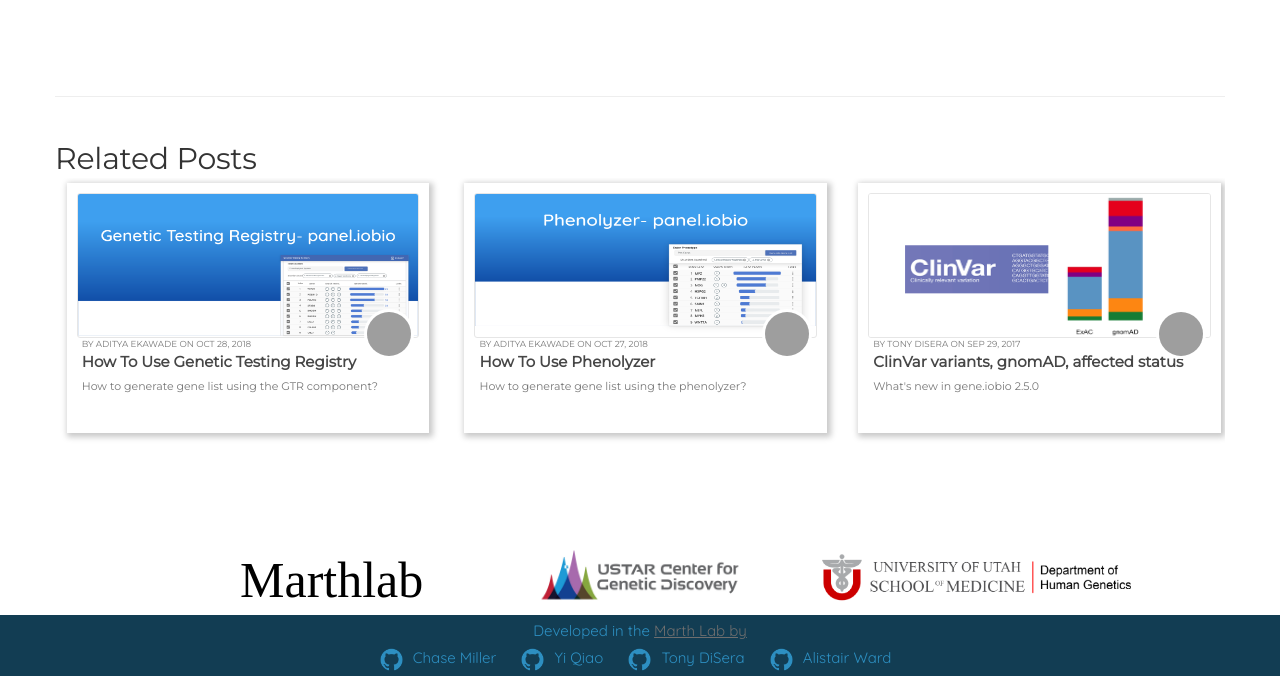
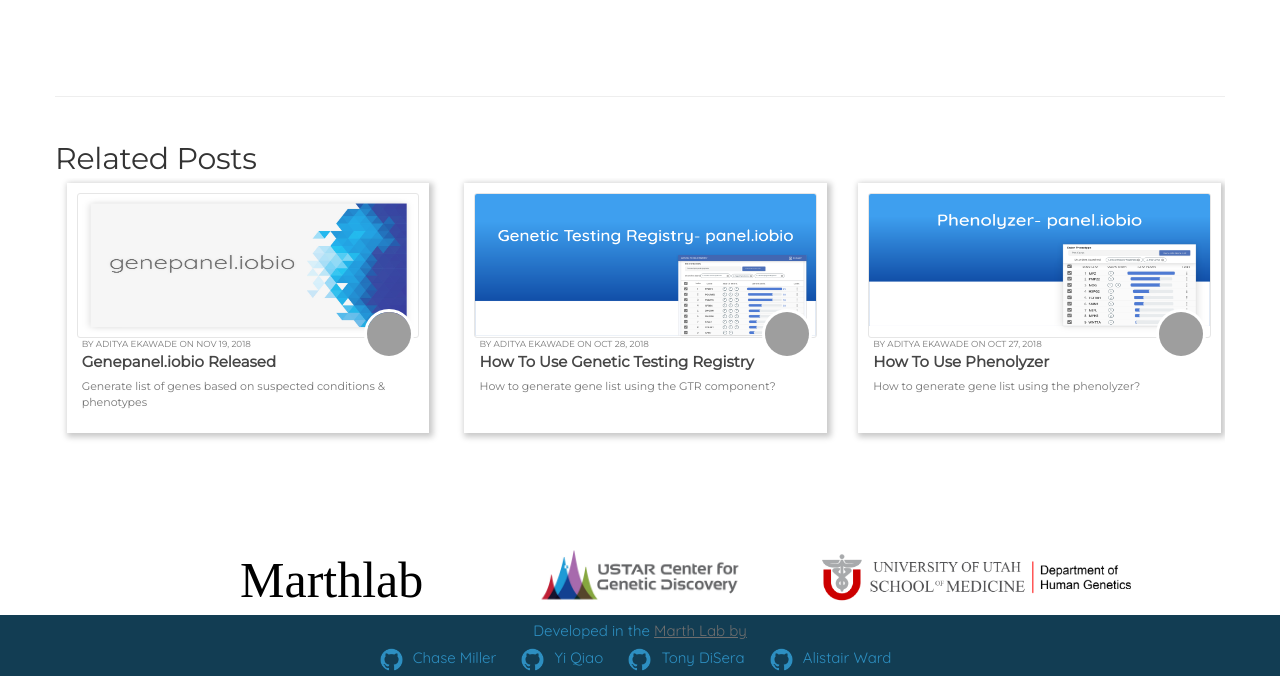
Before and after one commit to iobio/homepage, a Jekyll site: the page built from _posts/2018-07-20-gene_3.0.md, in a window 1280 px wide and 900 px high, scrolled down 6191 px, cut to the strip 223-900 px from the top of the window. Built offline with Jekyll 4.4.1, drawn with Linux system fonts in a browser that asks for light colours; nearby versions of some CDN libraries; some web fonts are replaced; grey boxes are pictures that could not be loaded.

Commit message:
genepanel release blog

```diff
--- /dev/null
+++ b/_posts/2018-11-19-genepanel.iobio-released.md
@@ -0,0 +1,98 @@
+---
+layout: post
+title: Genepanel.iobio Released
+image: /public/images/blog/panel/release/genepanel-banner.png
+subtitle: Generate list of genes based on suspected conditions & phenotypes
+tags:
+  - Aditya Ekawade
+  - panel.iobio
+---
+
+<br>
+Today we’re excited to release a brand new app, <a href="https://genepanel.iobio.io/">genepanel.iobio</a>, to the iobio suite.  This tool will allow you to build gene lists for use in other iobio tools or in other analyses. Regardless of where you use your gene lists, <a href="https://genepanel.iobio.io/">genepanel.iobio</a> strives to provide you with the most pertinent gene list possible, furthering your genetic diagnosis capabilities.
+
+<br>
+
+Armed with the knowledge of the NCBI’s <a href="https://www.ncbi.nlm.nih.gov/gtr/">genetic testing registry</a> (GTR), Phenolyzer from the <a href="http://wglab.org/">Wang Genomics Lab</a>, and your own personal experience, <a href="https://genepanel.iobio.io/">genepanel.iobio</a> integrates all of these sources into a modern, intuitive web app. These resources have a rich array of information, but extracting a simple list of genes can be difficult. This new app makes it easy by pulling only the most relevant information in real-time
+
+<br>
+
+<a href="https://genepanel.iobio.io/">Genepanel.iobio</a> is open-source and free for academic use. We think it is extremely useful as a standalone app, but is especially valuable in generating lists of genes for powering variant interrogation in our <a href="https://gene.iobio.io/">gene.iobio</a> app. You can quickly generate high confidence gene lists, based on the presence of a gene on many commercial panel tests, modes of inheritance etc.; choose to consider panels submitted to GTR by specific vendors, or review the panel tests associated with the searched conditions. These lists can be easily expanded or contracted to support your downstream research. You can learn more about how to use the <a href="http://iobio.io/user_guides/2018/10/28/how-to-use-gtr/">GTR</a> and <a href="http://iobio.io/user_guides/2018/10/27/how-to-use-phenolyzer/">Phenolyzer</a> resources in <a href="https://genepanel.iobio.io/">genepanel.iobio</a>.
+
+<br>
+
+This is a brand new app, and we’d love to hear your opinions. If you have any comments or suggestions, please don’t hesitate to tell us how we can improve this app!
+
+<br>
+<br>
+
+#### Workflow
+<br>
+This simple example will demonstrate the workflow of the application. Here we show how curate a comprehensive list of genes for the condition “Dejerine-Sottas disease” <i>(an inherited neurological disorder)</i> based on the syndrome and associated phenotypes.
+
+<br>
+
+<strong>Generating a gene list using the Genetic Testing Registry</strong>
+<br>
+
+Start by typing the condition name “Dejerine-Sottas disease” in the search box provided. Search term will be autocompleted as you type. You can also enter free-form text if a term doesn’t match exactly.
+
+<div>
+    <img src="/public/images/blog/panel/release/condition-term.png" style="width:80%">
+</div>
+<br>
+Gene results are then displayed in a simple table, with genes occurring in the most panels at the top. The genes marked with the “shield icon” are genes that GTR defines as known associated genes. Often times, mutations within these genes are what define the specific disorder. These genes are given priority and occur at the top of the list.
+
+<div>
+    <img src="/public/images/blog/panel/release/gtr-results.png" style="width:80%;margin:10px 0px 25px 0px;">
+</div>
+
+<br>
+
+<strong>Generating a gene list using the Phenolyzer</strong>
+<br>
+
+Similar to the GTR, type the phenotype terms in the search box provided. In this example, we search for “pes cavus”, “distal muscle weakness” and “hammertoes” which are some of the phenotypes associated with the “Dejerine-Sottas disease”.
+
+<br>
+
+<div>
+    <img src="/public/images/blog/panel/release/phenolyzer-terms.png" style="width:80%">
+</div>
+<br>
+The resulting gene list is displayed in a simple table and it is sorted based on the Phenolyzer score. The column “Search Term” in the table indicates the gene associated with its respective phenotype. For example (1) in this column indicates “distal muscle weakness, (2) indicates “pes cavus” and (3) indicates “hammertoes”.
+
+<div>
+    <img src="/public/images/blog/panel/release/phenolyzer-results.png" style="width:80%;margin:10px 0px 25px 0px;">
+</div>
+
+<br>
+
+<strong>Adding your own gene list</strong>
+<br>
+
+The app also allows you to add your own gene lists.  These can be simply entered into the search box or copied and pasted as multiple genes. The app will also autocomplete gene names and alert you if a gene name isn’t right.
+
+<br>
+
+<div>
+    <img src="/public/images/blog/panel/release/added-genes.png" style="width:80%">
+</div>
+
+<br>
+
+<strong>Summarizing results from all resources</strong>
+<br>
+
+The results from all the resources are propagated to the summary page. From our example above, here is a comprehensive gene list for Dejerine-Sottas disease and its associated phenotypes, as well as some manually added genes.
+
+<br>
+
+<div>
+    <img src="/public/images/blog/panel/release/summary-screen.png" style="width:80%">
+</div>
+
+<br>
+You can further refine your gene list in this summary view by checking and unchecking the boxes and dragging to reorder genes in the list. Lastly, your list can be exported by copying it to your clipboard, by saving it to a text file, or by saving it as a comma-separated value (csv) file that includes additional information for your genes.
+
+With all of this functionality, hopefully, you can see why we’re so excited to release this new app to our suite of iobio tools!
--- a/applications.html
+++ b/applications.html
@@ -20,8 +20,8 @@
       </li>
       <li>
         <div class='app'>
-          <div class="app-title"><a href="http://panel.iobio.io/">panel.iobio.io </a></div>
-          <a href="http://panel.iobio.io"><img src="public/images/panel.iobio_wide.png" style="height:247px" ></img></a>
+          <div class="app-title"><a href="https://genepanel.iobio.io/">genepanel.iobio.io </a></div>
+          <a href="https://genepanel.iobio.io/"><img src="public/images/panel.iobio_wide.png" style="height:247px" ></img></a>
           <div class="description">a web app for generating list of genes based on suspected conditions and phenotypes.
           </div>
         </div>
--- a/index.html
+++ b/index.html
@@ -112,8 +112,8 @@
             </li>
             <li>
               <div class='app'>
-                <div class="app-title"><a href="http://panel.iobio.io/">panel.iobio.io </a></div>
-                <a href="http://panel.iobio.io"><img src="public/images/panel.iobio_wide.png" style="height:247px" ></img></a>
+                <div class="app-title"><a href="https://genepanel.iobio.io/">genepanel.iobio.io </a></div>
+                <a href="https://genepanel.iobio.io/"><img src="public/images/panel.iobio_wide.png" style="height:247px" ></img></a>
                 <div class="description">a web app for generating list of genes based on suspected conditions and phenotypes.
                 </div>
               </div>
```
Also changed, not shown: public/images/blog/panel/release/added-genes.png (added), public/images/blog/panel/release/condition-term.png (added), public/images/blog/panel/release/genepanel-banner.png (added), public/images/blog/panel/release/gtr-results.png (added), public/images/blog/panel/release/phenolyzer-results.png (added), public/images/blog/panel/release/phenolyzer-terms.png (added), public/images/blog/panel/release/summary-screen.png (added).
